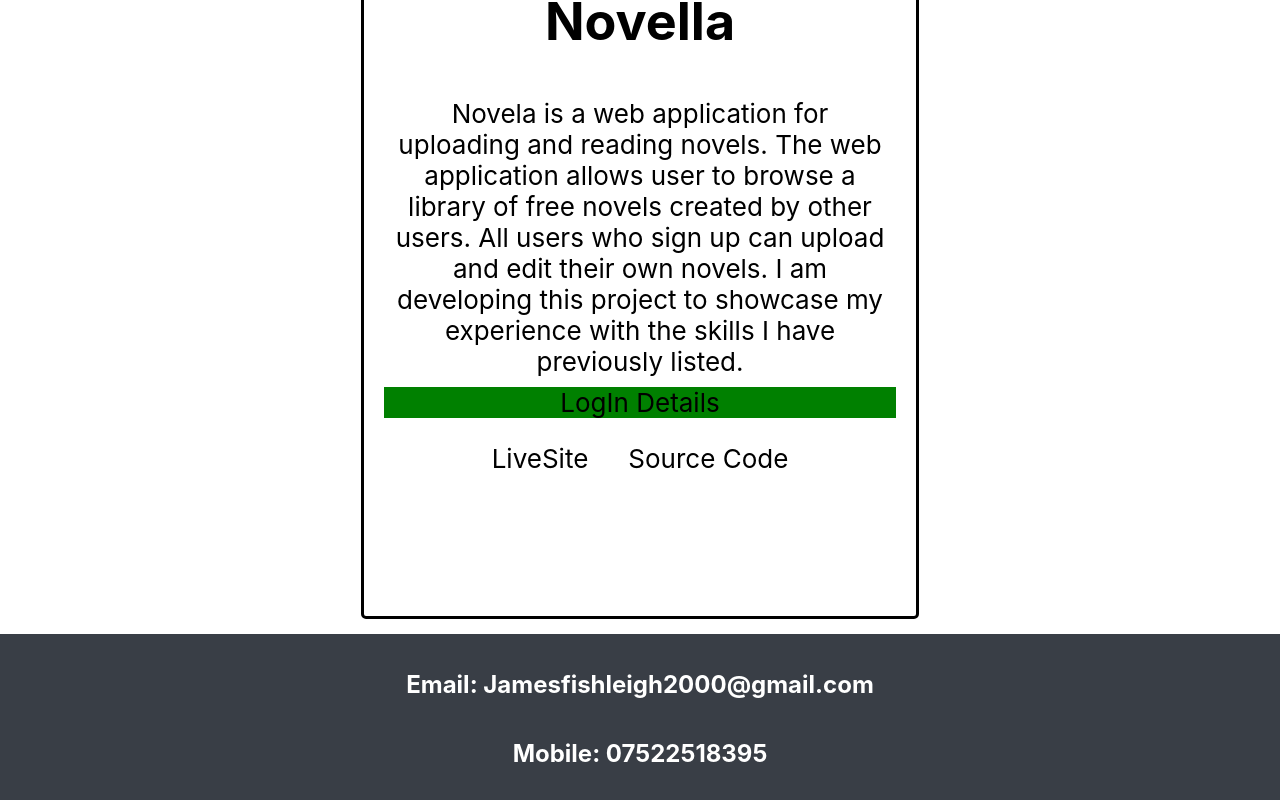
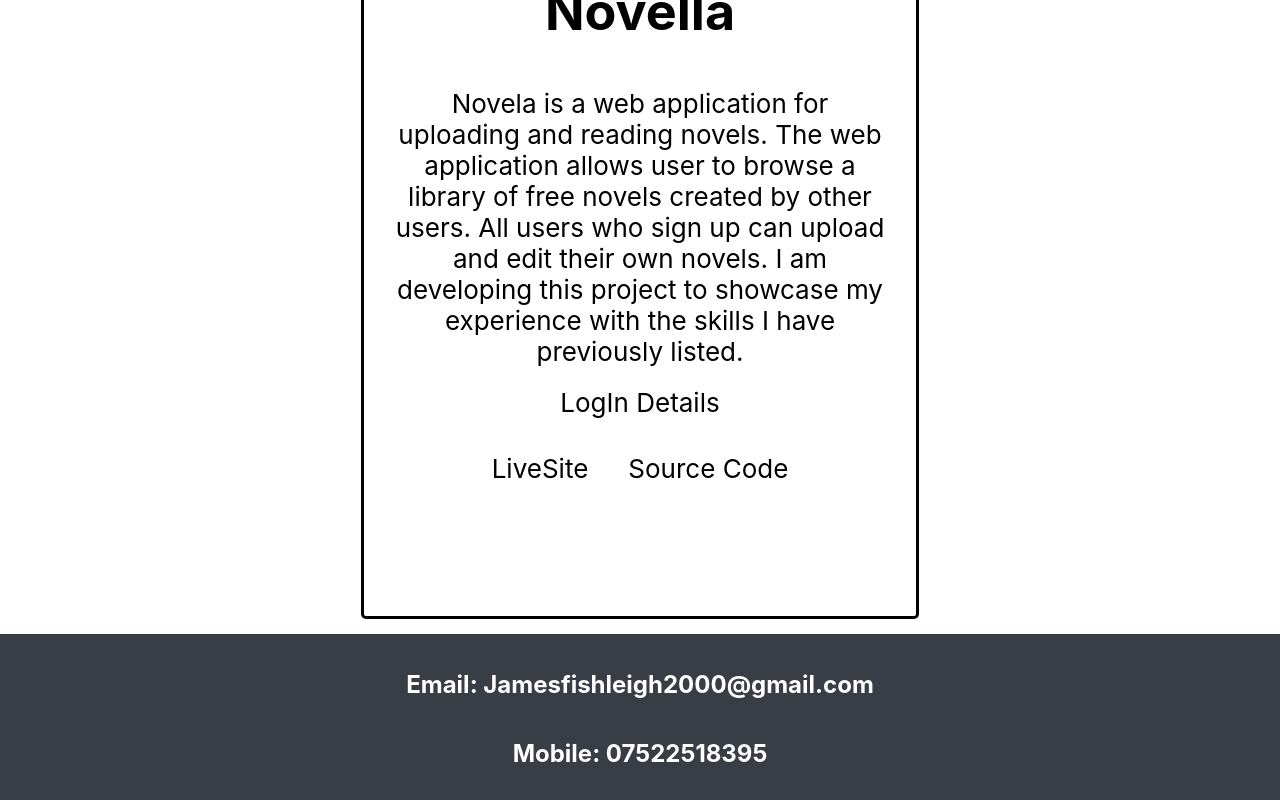
Before and after one commit to Nightstaryo/JamesFishleighPort, a React (Create React App) app: page / in a window 1280 px wide. Shown: the part 4853-5653 px from the top of the page. Built offline with nearby package versions, Linux system fonts and the light colour scheme.

Commit message:
Prod fix

```diff
--- a/src/App.css
+++ b/src/App.css
@@ -254,7 +254,7 @@ margin: 10px;
 
 }
 .prod-logs{
-  background-color: Green;
+  margin: 10px;
 
 }
 .prod-buttons{
```
